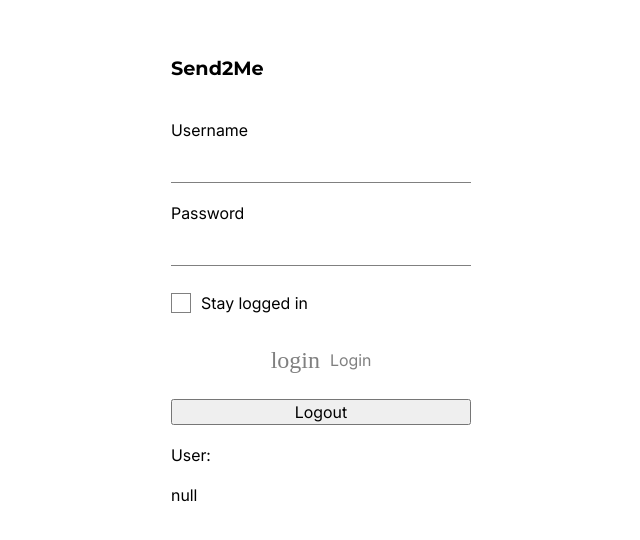
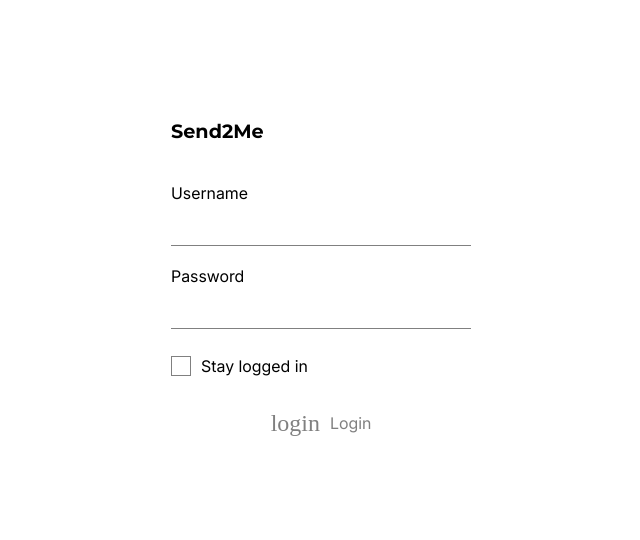
Before and after one commit to kkps-d/send2me, a React (Vite) app in the folder frontend/: page /login in a window 1280 px wide. Shown: the part 120-660 px from the top of the page, without its empty margins (319-959 px from the left). Built offline with nearby package versions, Linux system fonts and the light colour scheme; no server answers; a web font is replaced by a local one.

Commit message:
move auth provider to root

```diff
--- a/frontend/src/pages/login/Login.tsx
+++ b/frontend/src/pages/login/Login.tsx
@@ -10,9 +10,7 @@ export function Login() {
   const [password, setPassword] = useState<string>("");
   const [stayLoggedIn, setStayLoggedIn] = useState<boolean>(false);
 
-  const { user, login, logout, isLoading } = useAuth();
-
-  console.log(user);
+  const { login, isLoading } = useAuth();
 
   function onLogin() {
     login(username, password);
@@ -58,9 +56,6 @@ export function Login() {
           disabled={!(username && password)}
           icon={<span className="material-symbols-outlined">login</span>}
         />
-        <button onClick={logout}>Logout</button>
-        <div>User: </div>
-        <div>{JSON.stringify(user, null, 4)}</div>
       </div>
     </div>
   );
--- a/frontend/src/routes/__root.tsx
+++ b/frontend/src/routes/__root.tsx
@@ -1,15 +1,18 @@
 import { QueryClient, QueryClientProvider } from "@tanstack/react-query";
 import { createRootRoute, Outlet } from "@tanstack/react-router";
 import { TanStackRouterDevtools } from "@tanstack/react-router-devtools";
+import { AuthProvider } from "../contexts/AuthProvider";
 
 const queryClient = new QueryClient();
 
 function RootLayout() {
   return (
-    <QueryClientProvider client={queryClient}>
-      <Outlet />
-      <TanStackRouterDevtools />
-    </QueryClientProvider>
+    <AuthProvider>
+      <QueryClientProvider client={queryClient}>
+        <Outlet />
+        <TanStackRouterDevtools />
+      </QueryClientProvider>
+    </AuthProvider>
   );
 }
 
--- a/frontend/src/routes/login.tsx
+++ b/frontend/src/routes/login.tsx
@@ -1,15 +1,10 @@
 import { createFileRoute } from "@tanstack/react-router";
 import { Login } from "../pages/login/Login";
-import { AuthProvider } from "../contexts/AuthProvider";
 
 export const Route = createFileRoute("/login")({
   component: RouteComponent,
 });
 
 function RouteComponent() {
-  return (
-    <AuthProvider>
-      <Login />
-    </AuthProvider>
-  );
+  return <Login />;
 }
```
